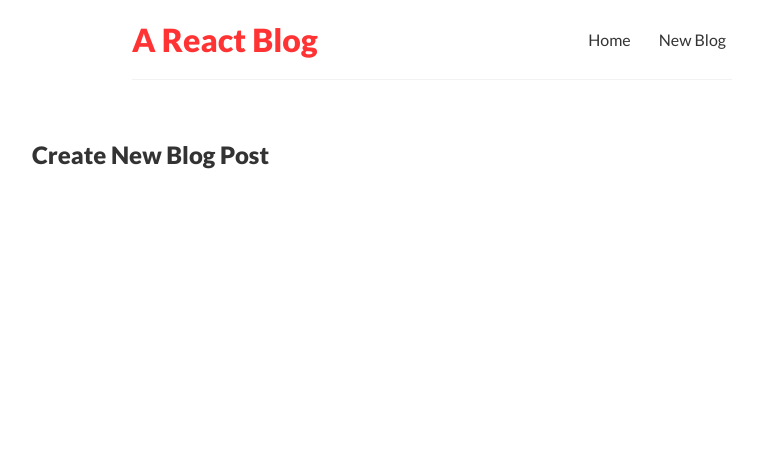
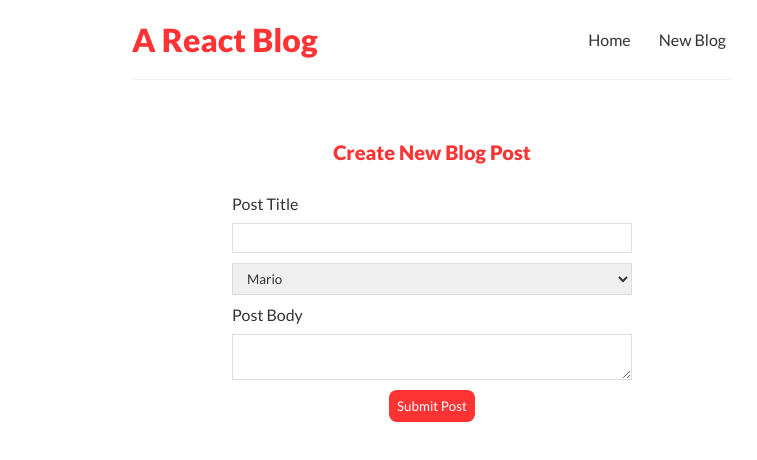
Before and after one commit to elbytes/react-blog, a React (Create React App) app: page /create in a window 1280 px wide. Shown: the top 460 px of the page, without its empty margins (208-965 px from the left). Built offline with nearby package versions, Linux system fonts and the light colour scheme.

Commit message:
handleSubmit

```diff
--- a/src/Create.js
+++ b/src/Create.js
@@ -1,7 +1,42 @@
+import { useState } from 'react';
+
 const Create = () => {
+
+    const [title, setTitle] = useState('');
+    const [body, setBody] = useState('');
+    const [author, setAuthor] = useState('Mario');
+
+    const handleSubmit = (e) =>{
+        e.preventDefault();
+        const blog = {title, body, author};
+        console.log(blog);
+    }
     return (
         <div className="create">
             <h2>Create New Blog Post</h2>
+            <form onSubmit={ handleSubmit}>
+            <label>Post Title</label>
+            <input
+                type="text"
+                required
+                value={ title }
+                onChange = { e=> setTitle(e.target.value)}
+            />
+            <select
+            required
+            value ={author}
+            onChange = {e => setAuthor(e.target.value)}>
+                <option>Mario</option>
+                <option>Yoshi</option>
+            </select>
+            <label>Post Body</label>
+            <textarea
+                required
+                value={ body }
+                onChange = {e => setBody(e.target.value)}>
+            </textarea>
+            <button>Submit Post</button>
+            </form>
         </div>
       );
 }
--- a/src/index.css
+++ b/src/index.css
@@ -65,3 +65,35 @@
 .blog-details div{
   margin: 20px 0;
 }
+
+
+.create {
+  max-width: 400px;
+  margin: 0 auto;
+  text-align: center;
+}
+.create label {
+  text-align: left;
+  display: block;
+}
+.create h2 {
+  font-size: 20px;
+  color: #ff3333;
+  margin-bottom: 30px;
+}
+.create input, .create textarea, .create select {
+  width: 100%;
+  padding: 6px 10px;
+  margin: 10px 0;
+  border: 1px solid #ddd;
+  box-sizing: border-box;
+  display: block;
+}
+.create button {
+  background: #ff3333;
+  color: #fff;
+  border: 0;
+  padding: 8px;
+  border-radius: 8px;
+  cursor: pointer;
+}
```
Also changed, not shown: 1 other file (tests, documents, lock files or other folders).
